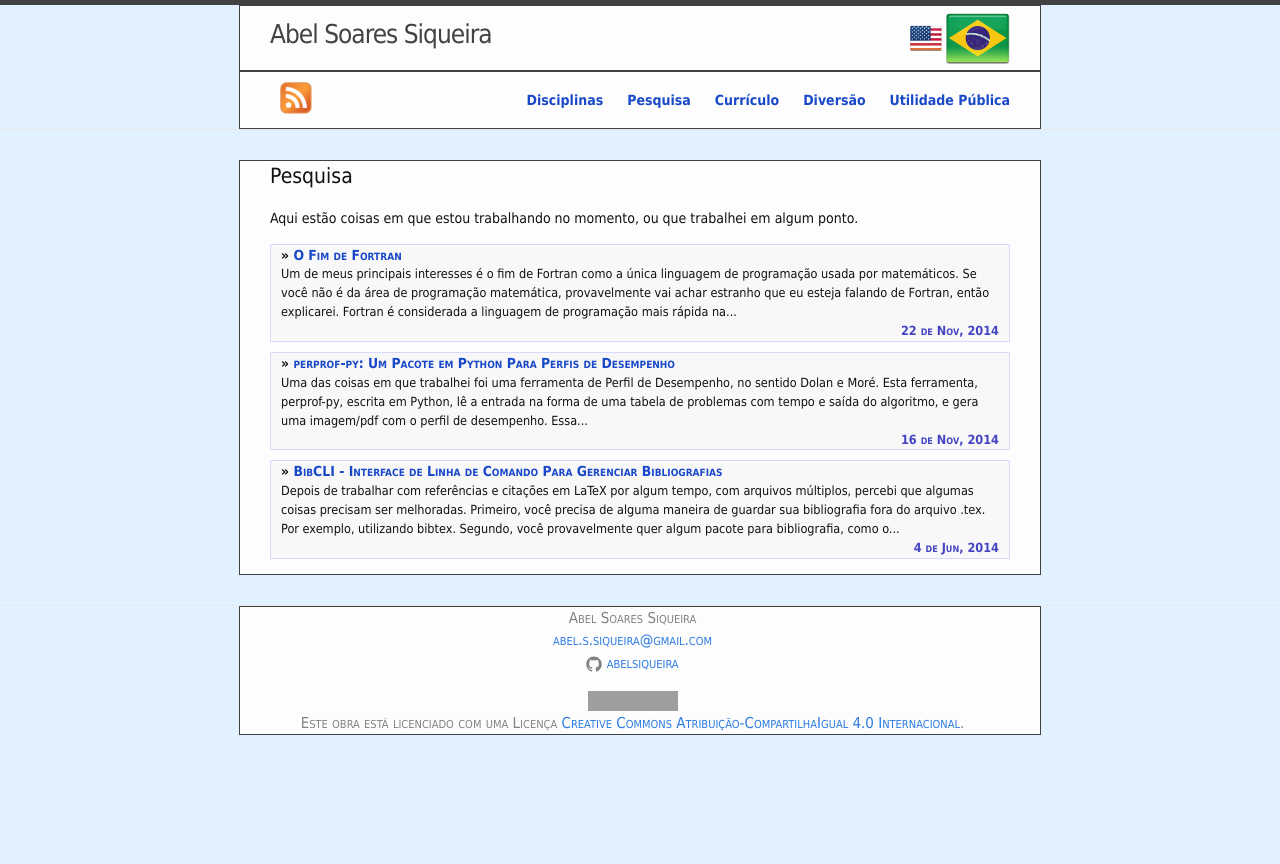
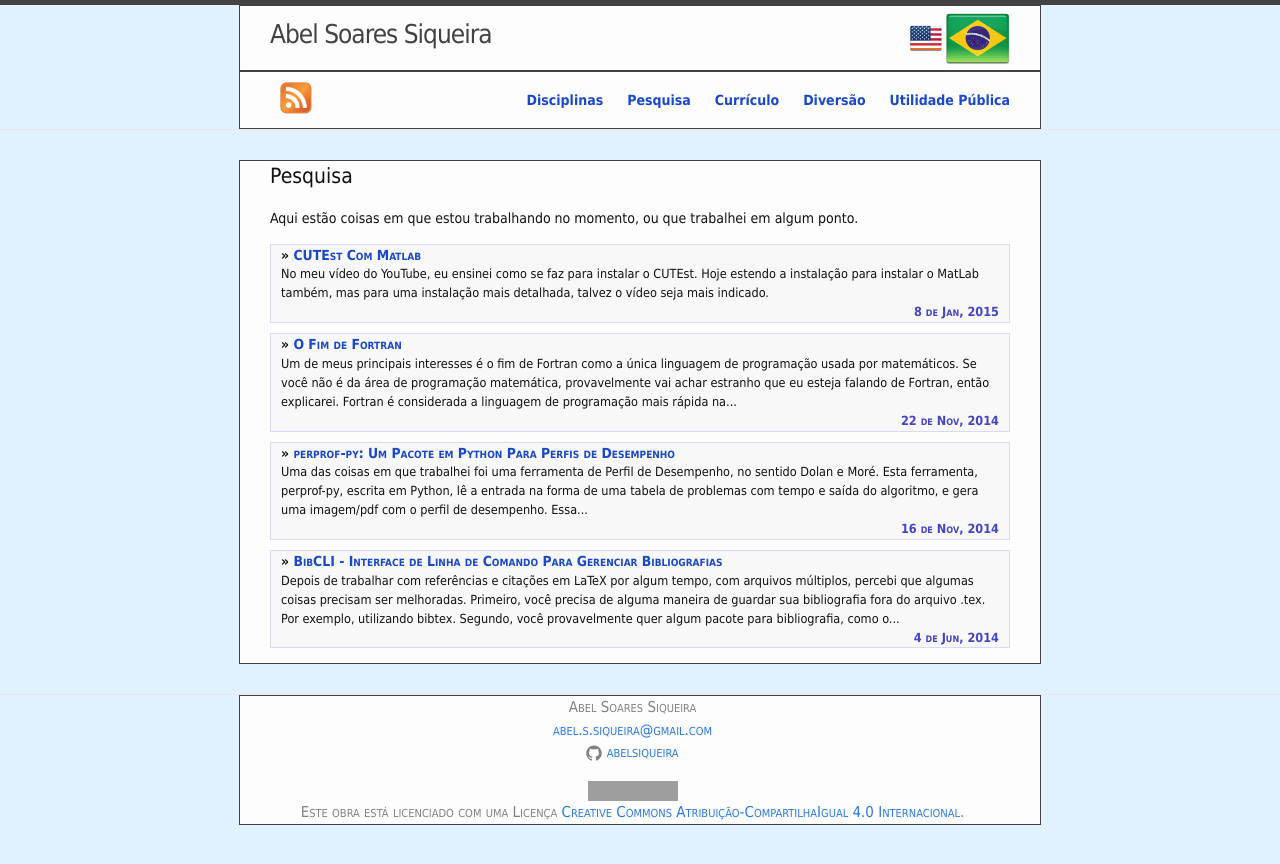
Before and after one commit to abelsiqueira/abelsiqueira.github.io-old, a Jekyll site: the page built from _posts/br/1900-01-01-pesquisa.html, in a window 1280 px wide. Shown: the top 864 px of the page. Built offline with Jekyll 4.4.1, drawn with Linux system fonts in a browser that asks for light colours; some of the changed lines change nothing that is shown; grey boxes are pictures that could not be loaded.

Commit message:
Add cutest installation post

```diff
--- /dev/null
+++ b/_posts/br/2015-01-08-cutest-com-matlab.markdown
@@ -0,0 +1,141 @@
+---
+layout:     post
+title:      CUTEst Com Matlab
+date:       2015-01-08
+categories: research
+name:       cutest-com-matlab
+---
+No meu [vídeo do YouTube](https://www.youtube.com/watch?v=pM7FmOXHyns),
+eu ensinei como se faz para instalar o CUTEst. Hoje estendo a instalação
+para instalar o MatLab também, mas para uma instalação mais detalhada,
+talvez o vídeo seja mais indicado.
+
+Inicialmente instale o Matlab. Não vou entrar em detalhes, mas atente-se a duas
+coisas:
+
+  - Algumas versões do matlab não colocam o executável num lugar "visível pelo
+    terminal".
+    Para resolver, usando o bash, adicione o caminho dos executáveis do MATLAB
+    ao PATH no arquivo `~/.bashrc`.
+    Por exemplo, adicionando
+
+        PATH=/usr/local/MATLAB/R20XXc/bin:$PATH
+
+  - Você vai precisar do `mex` (um link para ele é suficiente) no \bin.
+    Para resolver, pode fazer um link a partir do caminho original
+
+        $ sudo ln -s /usr/local/MATLAB/R20XXc/bin/mex /bin/
+
+Depois de instalado o Matlab,
+vamos instalar o CUTEst. Você precisará do `subversion` instalado (que
+disponibiliza o comando `svn`), e do compilador de fortran.
+**A versão do compilador de fortran depende da versão do Matlab.**
+
+  | Versão do Matlab    | Versão do compilador |
+  |:-------------------:|:--------------------:|
+  | Antes do R2011a     |            g95       |
+  | R2011a - R2013a     |   gfortran-4.4       |
+  | R2013b ou mais novo |   gfortran-4.7       |
+
+Crie ou escolha uma pasta para as biblioteca do cutest.
+A nossa será `$HOME/libraries`.
+Nessa pasta baixe os repositórios CUTEst usando o subversion.
+Siga os passos da [wiki
+oficial](http://ccpforge.cse.rl.ac.uk/gf/project/cutest/wiki/),
+ou copie os comandos abaixo para um arquivo `baixacutest.sh`.
+
+    #!/bin/bash
+
+    cmd="svn checkout -q --username anonymous --password "" --non-interactive --no-auth-cache"
+    url="http://ccpforge.cse.rl.ac.uk/svn/cutest/"
+    for name in archdefs sifdecode cutest sif
+    do
+      echo "Downloading $name"
+      $cmd $url/$name/trunk ./$name
+    done
+
+Para executar esse arquivo, rode os comandos
+
+    $ chmod a+x baixacutest.sh
+    $ ./baixacutest.sh
+
+Entre na pasta `$HOME/libraries/archdefs` e rode o comando
+`install_optsuite`.
+Responda as perguntas para instalar o CUTEst e sua família.
+
+Depois da instalação, o CUTEst soltará várias informações que
+você deve guardar no seu `$HOME/.bashrc`. As minhas
+informações estão abaixo. Você pode modificar para corresponder
+à sua configuração.
+
+    LIBS=$HOME/libraries
+    export ARCHDEFS="$LIBS/archdefs"
+    export SIFDECODE="$LIBS/sifdecode"
+    export CUTEST="$LIBS/cutest"
+    export MASTSIF="$LIBS/sif"
+    export PATH="$CUTEST/bin:$SIFDECODE/bin:$PATH"
+    export MANPATH="$CUTEST/man:$SIFDECODE/man:$MANPATH"
+    export MYARCH="pc64.lnx.gfo"
+    export MYMATLABARCH="pc64.lnx.gfo"
+    export MYMATLAB="/usr/local/MATLAB/RXXXX/"
+
+Para fazer o Matlab funcionar com o CUTEst, você decodifica o arquivo `SIF`
+para o format `mex` do matlab. Daí, você tem que abrir o Matlab naquela pasta,
+ou inserir o path dessa pasta.
+Aí você usa os comandos do cutest para acessar as propriedades do problema.
+O primeiro comando que você vai usar é o
+
+    prob = cutest_setup()
+
+Para acessar a função objetivo, você pode usar
+
+    f = cutest_obj(x)
+    [f,g] = cutest_obj(x) % já retorna o gradiente também
+
+Para acessar o gradiente, você pode usar
+
+    g = cutest_grad(x)
+
+Além disso, existem outras funções que você pode usar.
+A lista está no apêndice B do
+[Technical Report do CUTEst](/assets/cutest-techreport.pdf).
+
+Para testar sua instação, você pode copiar o programinha a seguir,
+que tenta encontrar o minimizador de uma função através do método
+de máxima descida.
+
+    function [x,fx,k] = steep(x, f, g)
+
+    kmax = 1e4;
+    alpha = 0.5;
+    eps = 1e-4;
+
+    fx = f(x);
+    gx = g(x);
+
+    k = 1;
+    while norm(gx) > eps
+      t = 1;
+      while f(x-t*gx) > fx - alpha*t*dot(gx,gx)
+        t = t*0.9;
+      end
+      x = x - t*gx;
+      fx = f(x);
+      gx = g(x);
+      k = k + 1;
+      if k > kmax
+        return
+      end
+    end
+
+Copie esse conteúdo para um arquivo `steep.m`, e abra o Matlab.
+No terminal, vá até a pasta em que está esse arquivo e rode:
+
+    $ cutest2matlab BARD
+
+No matlab, vá até a pasta que está esse arquivo e rode
+
+    prob = cutest_prob();
+    [sol, fx, k] = steep(prob.x, @(x) cutest_obj(x), @(x) cutest_grad(x))
+
+A solução do problema deve ser perto de `(0.08,1.14,2.33)` e `f = 0.0082`.
--- a/_sass/_layout.scss
+++ b/_sass/_layout.scss
@@ -295,3 +295,11 @@
 .feed img {
   width: 32px;
 }
+
+table, th, td {
+  border: 1px solid black;
+}
+
+table {
+  border-collapse: collapse;
+}
```
Also changed, not shown: 1 other file.
